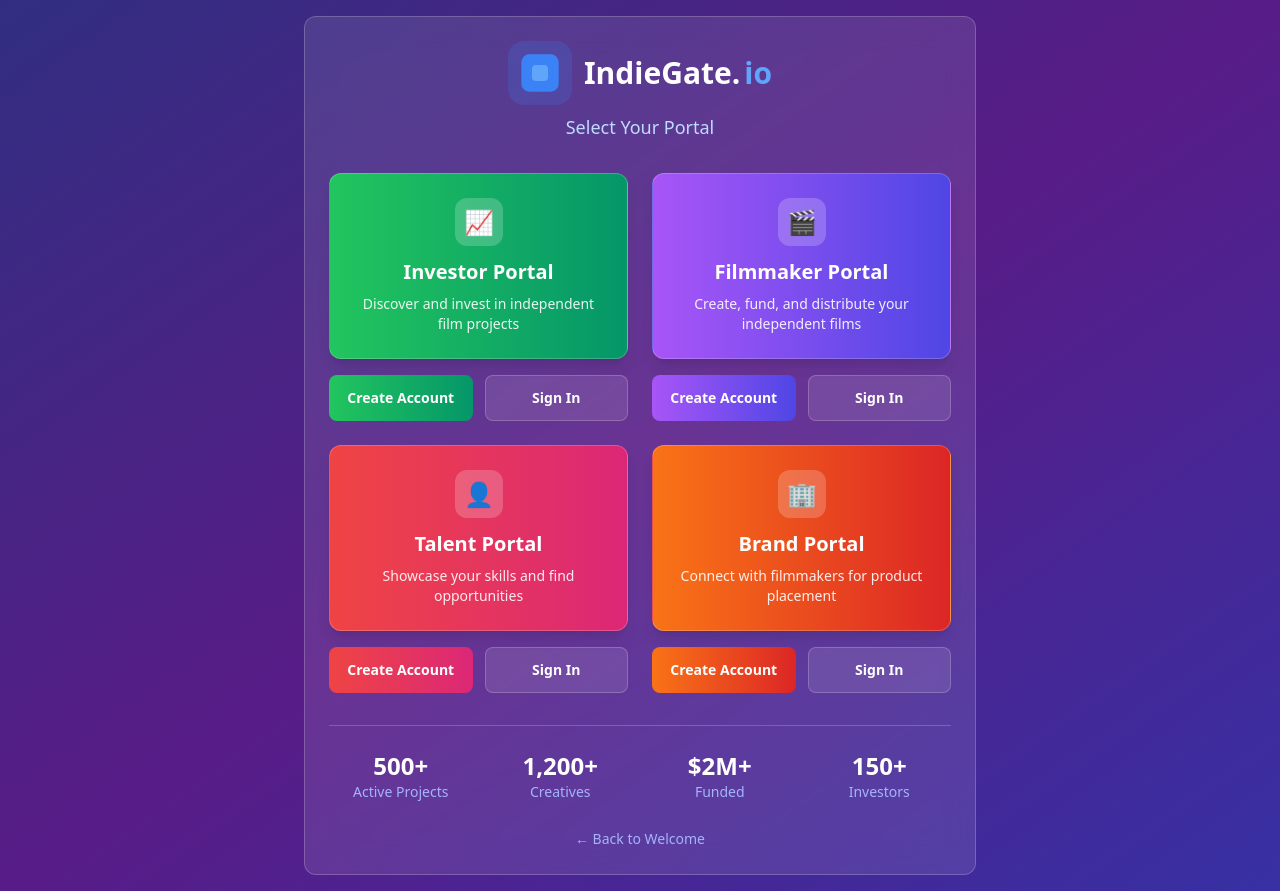
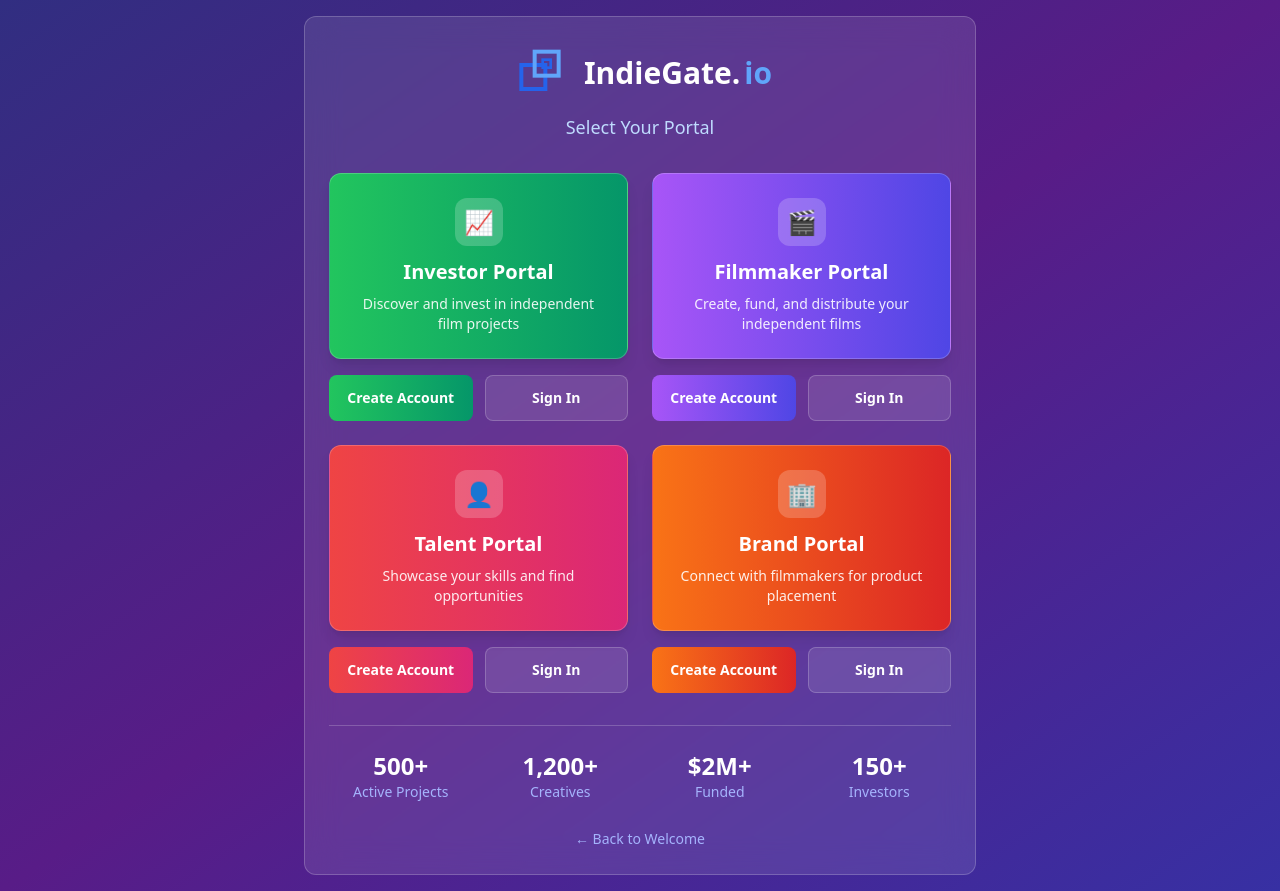
Before and after one commit to BeezyBabyDev/inidegate-v1, a React (Vite) app: page / in a window 1280 px wide. Both pictures are taken after a click on the button "Create Account or Sign In". Built offline with nearby package versions, Linux system fonts and the light colour scheme.

Commit message:
Fix: Update IndieGateLogo SVG to correct overlapping squares logo for all portals

```diff
--- a/src/components/IndieGateLogo.jsx
+++ b/src/components/IndieGateLogo.jsx
@@ -9,9 +9,9 @@ const IndieGateLogo = ({ className = 'w-12 h-12' }) => (
     viewBox="0 0 48 48"
     fill="none"
   >
-    <rect width="48" height="48" rx="12" fill="#3B82F6" fillOpacity="0.2" />
-    <rect x="10" y="10" width="28" height="28" rx="6" fill="#3B82F6" />
-    <rect x="18" y="18" width="12" height="12" rx="3" fill="#60A5FA" />
+    <rect x="10" y="18" width="18" height="18" stroke="#2563eb" strokeWidth="3" fill="none" />
+    <rect x="20" y="8" width="18" height="18" stroke="#60a5fa" strokeWidth="3" fill="none" />
+    <rect x="26" y="14" width="6" height="6" stroke="#2563eb" strokeWidth="2" fill="none" />
   </svg>
 )
 
```
